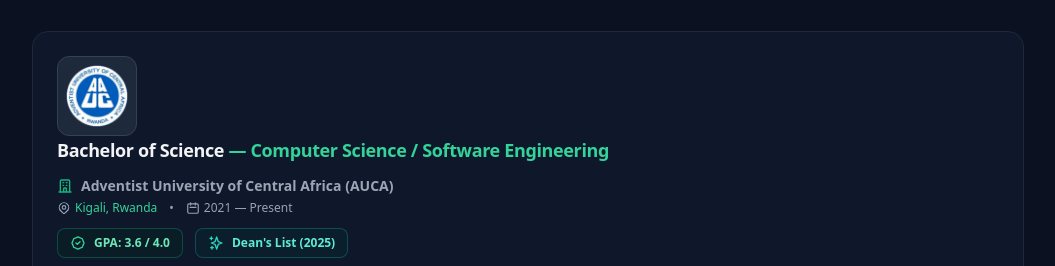
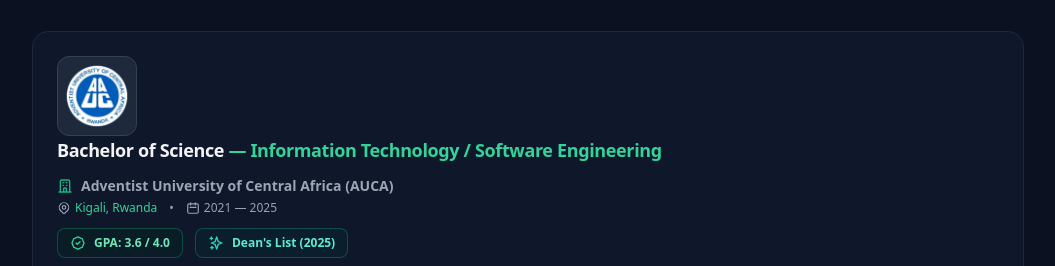
Before and after one commit to daniel2023-maseya2002/my-portfolio, a React (Vite) app: page / in a window 1280 px wide. Shown: the part 6280-6546 px from the top of the page, without its empty margins (112-1167 px from the left). Built offline with nearby package versions, Linux system fonts and the light colour scheme.

Commit message:
updated the education

```diff
--- a/src/data/education.js
+++ b/src/data/education.js
@@ -12,8 +12,8 @@
     id: "auca-bsc",
     institution: "Adventist University of Central Africa (AUCA)",
     degree: "Bachelor of Science",
-    field: "Computer Science / Software Engineering",
-    period: "2021 — Present",
+    field: "Information Technology / Software Engineering",
+    period: "2021 — 2025",
     location: "Kigali, Rwanda",
     gpa: "3.6 / 4.0",
     honors: "Dean's List (2025)",
```
